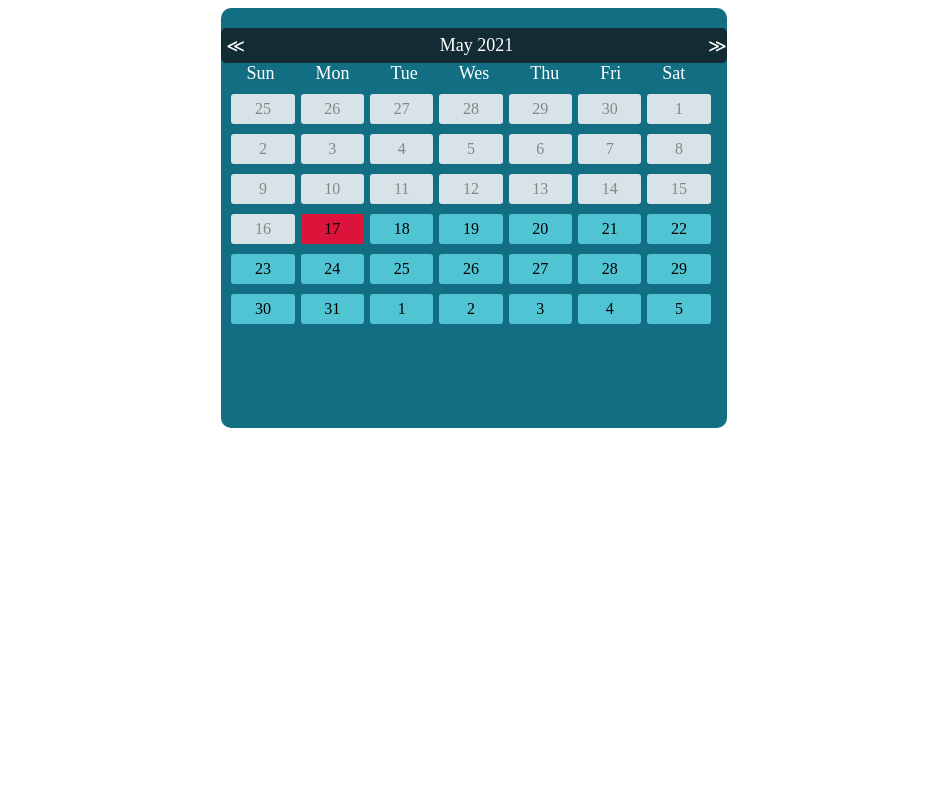
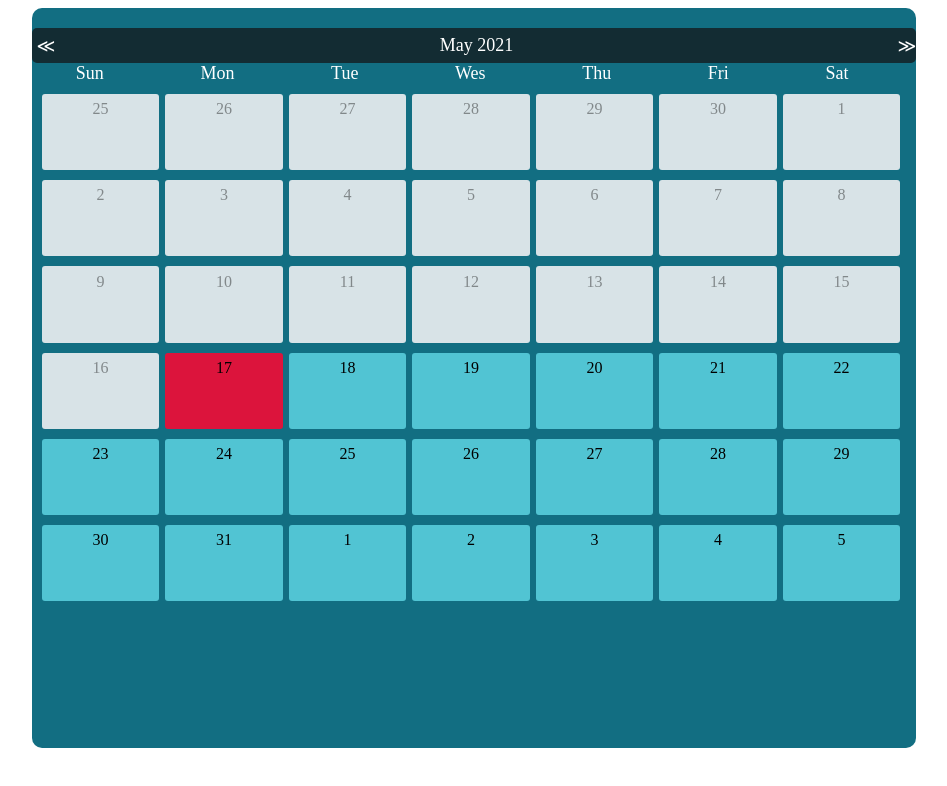
Before and after one commit to ajayw4003/React-Calender-App, a React (Create React App) app: page / in a window 1280 px wide. Shown: the top 786 px of the page, without its empty margins (166-1113 px from the left). Built offline with nearby package versions, Linux system fonts and the light colour scheme.

Commit message:
added event functionality

```diff
--- a/src/components/Calender.js
+++ b/src/components/Calender.js
@@ -11,12 +11,20 @@ const Calender = () => {
 
 
     useEffect(() => {
-
         setCalender(createCalender(currentValue));
-
     }, [currentValue])
 
     const dayName = ['Sun', 'Mon', 'Tue', 'Wes', 'Thu', 'Fri', 'Sat'];
+
+    const handleClick = (e, day) => {
+        console.log(e.target);
+        let event = prompt("Add Event");
+        console.log(event);
+        let div = e.target;
+        div.innerHTML = `${day.format('D')}
+                        <p>${event}<p>`
+        setcurrentValue(day);
+    }
 
     return (
         <div className = "calender">
@@ -30,9 +38,9 @@ const Calender = () => {
                 {calender.map((week, j) => (
                 <div key ={j+100} className = "week">
                     {week.map((day, i) => (
-                        <div key = {i} className = "day" onClick ={() => setcurrentValue(day)}>
+                        <div key = {i} className = "day" onClick ={(e) => handleClick(e, day)}>
                             <div className = {displayDay(day, currentValue)}>
-                                {day.format("D")}
+                                {day.format("D") }
                             </div>
 
                         </div>))}
--- a/src/components/MonthsName.js
+++ b/src/components/MonthsName.js
@@ -6,7 +6,6 @@ const MonthsName = ({currentValue, setcurrentValue, setisMonth}) => {
     const months = ["January", "February", "March", "April", "May", "June", "July", "August", "September", "October", "November", "December"];
 
     const setMonth = (val) =>{
-        console.log(val.innerHTML);
         setcurrentValue(currentValue.clone().month(`${val.innerHTML}`));
         setisMonth(false);
     }
--- a/src/components/calender.css
+++ b/src/components/calender.css
@@ -1,12 +1,15 @@
 .calender{
     padding-top: 20px;
-    width: 40%;
-    height: 50%;
+    width: 70%;
+    height: 90%;
     background-color: #126e82;
     border-radius: 10px;
 }
 .week{
     text-align: center;
+    display: flex;
+    align-items: center;
+    justify-content: center;
     margin: 10px;
 }
 .day{
@@ -15,14 +18,15 @@
     width: calc(100% / 7);
 }
 .day div{
-    height: 30px;
-    display: flex;
-    align-items: center;
-    justify-content: center;
+    padding-top: 5%;
+    height: 70px;
     margin-right: 6px;
     border: none;
     outline: none;
     border-radius: 3px;
+}
+.day div p{
+    font-size: small;
 }
 
 .header{
```
